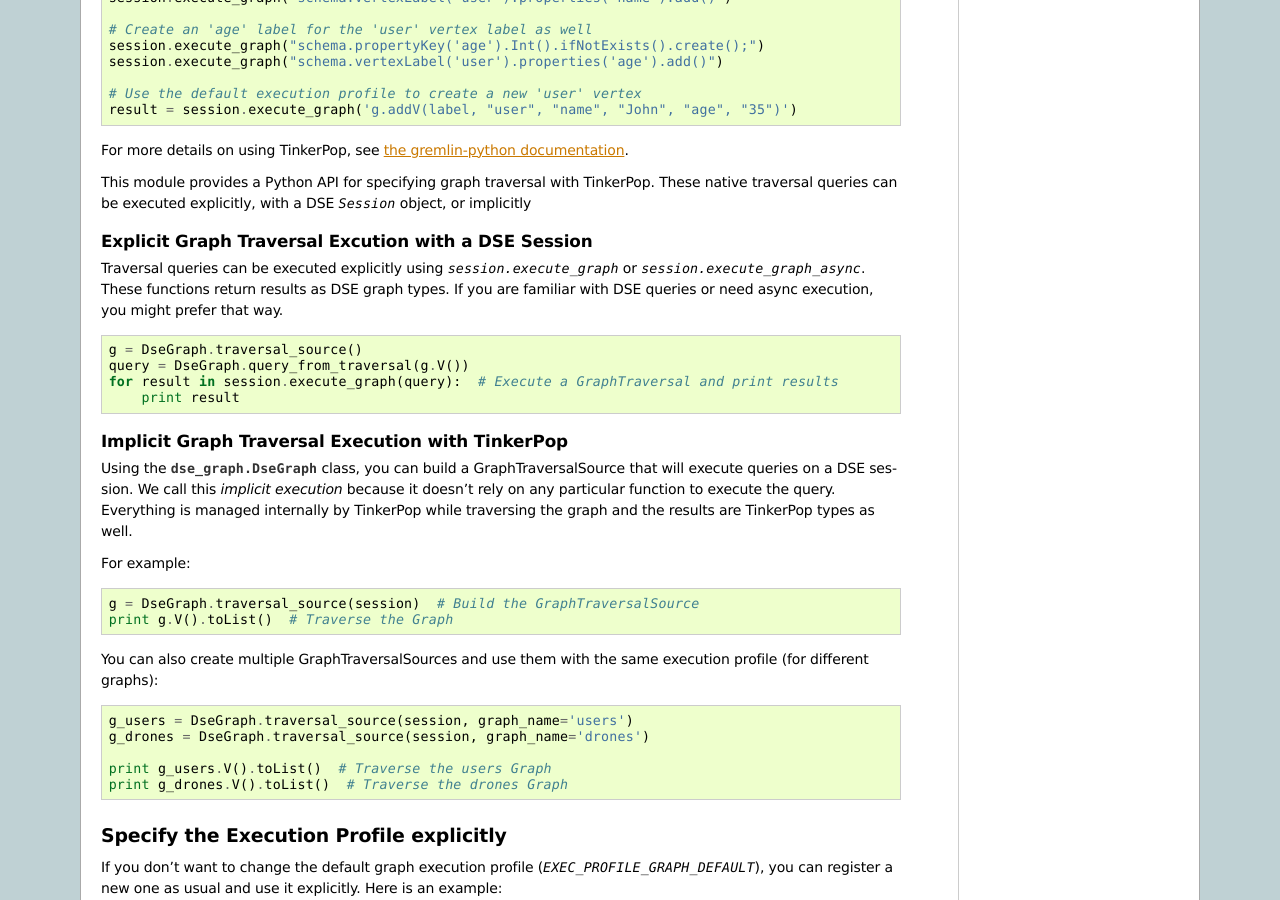
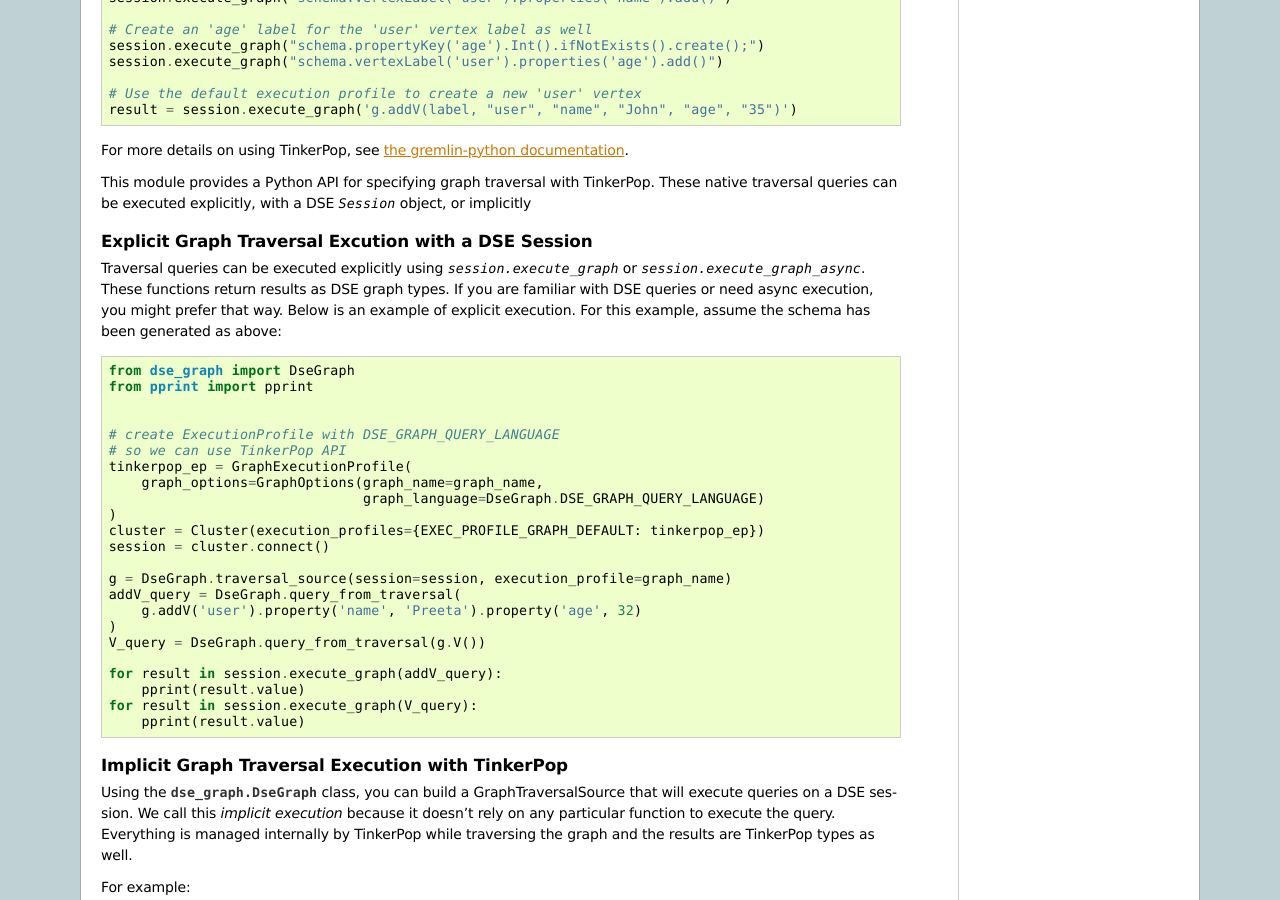
Before and after one commit to kashenfelter/python-dse-graph, a Sphinx documentation site: the page built from docs/getting_started.rst, in a window 1280 px wide and 900 px high, scrolled down 899 px. Built offline with Sphinx 7.4.7, drawn with Linux system fonts in a browser that asks for light colours.

Commit message:
expand explicit execution docs

```diff
--- a/docs/getting_started.rst
+++ b/docs/getting_started.rst
@@ -75,13 +75,33 @@
 
 Traversal queries can be executed explicitly using `session.execute_graph` or `session.execute_graph_async`. These functions
 return results as DSE graph types. If you are familiar with DSE queries or need async execution, you might prefer that way.
+Below is an example of explicit execution. For this example, assume the schema has been generated as above:
 
 .. code-block:: python
 
-    g = DseGraph.traversal_source()
-    query = DseGraph.query_from_traversal(g.V())
-    for result in session.execute_graph(query):  # Execute a GraphTraversal and print results
-        print result
+    from dse_graph import DseGraph
+    from pprint import pprint
+
+
+    # create ExecutionProfile with DSE_GRAPH_QUERY_LANGUAGE
+    # so we can use TinkerPop API
+    tinkerpop_ep = GraphExecutionProfile(
+        graph_options=GraphOptions(graph_name=graph_name,
+                                   graph_language=DseGraph.DSE_GRAPH_QUERY_LANGUAGE)
+    )
+    cluster = Cluster(execution_profiles={EXEC_PROFILE_GRAPH_DEFAULT: tinkerpop_ep})
+    session = cluster.connect()
+
+    g = DseGraph.traversal_source(session=session, execution_profile=graph_name)
+    addV_query = DseGraph.query_from_traversal(
+        g.addV('user').property('name', 'Preeta').property('age', 32)
+    )
+    V_query = DseGraph.query_from_traversal(g.V())
+
+    for result in session.execute_graph(addV_query):
+        pprint(result.value)
+    for result in session.execute_graph(V_query):
+        pprint(result.value)
 
 Implicit Graph Traversal Execution with TinkerPop
 ^^^^^^^^^^^^^^^^^^^^^^^^^^^^^^^^^^^^^^^^^^^^^^^^^
```
